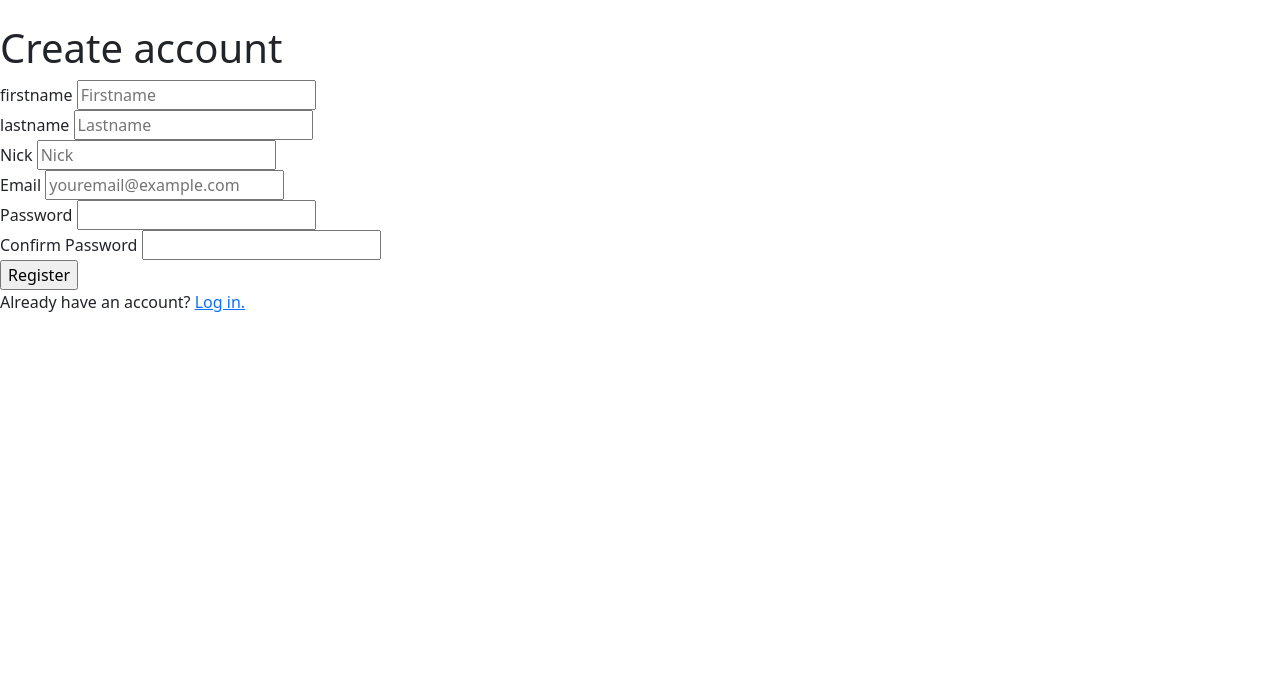
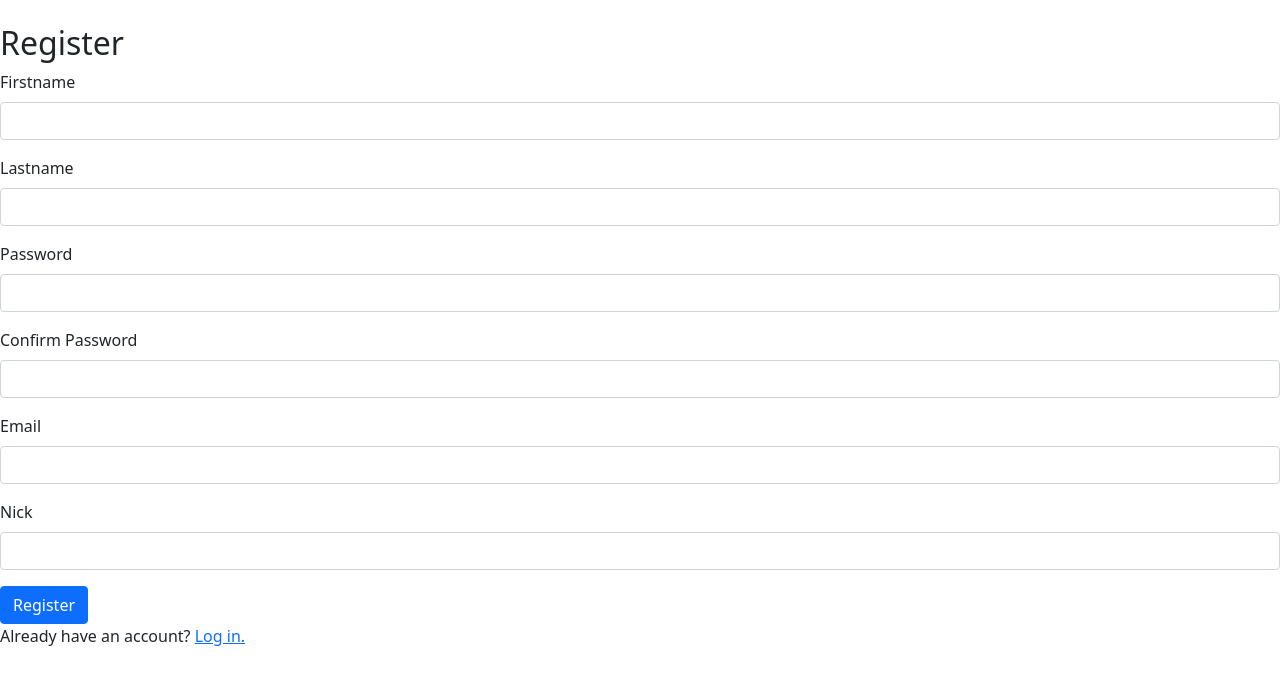
Before and after one commit to mateuszgua/game_typer, a Flask app: template game_app/templates/register.html in a window 1280 px wide. Shown: the part 56-741 px from the top of the page. Run offline with Flask 2, Linux system fonts and the light colour scheme; the template is opened without the code that fills it: values that come from a table or form of the project are taken from there, others are empty; some libraries are stand-ins or nearby versions.

Commit message:
Fix: repair login, change standard form to bootstrap5 in login and registation

```diff
--- a/game_app/app.py
+++ b/game_app/app.py
@@ -10,20 +10,19 @@ from database import db_session, init_db
 from models import User, Role
 from forms import RegistrationForm, LoginForm
 
+from flask_bootstrap import Bootstrap5
+
 
 app = Flask(__name__, instance_relative_config=False)
 app.config.from_object('flask_settings.Config')
-#app.config['SQLALCHEMY_DATABASE_URI'] = url
-app.config['SQLALCHEMY_TRACK_MODIFICATIONS'] = False
-app.config['SECURITY_PASSWORD_SALT'] = os.environ.get(
-    "SECURITY_PASSWORD_SALT", '146585145368132386173505678016728509634')
-#db = SQLAlchemy(app)
 
 user_datastore = SQLAlchemySessionUserDatastore(db_session, User, Role)
 app.security = Security(app, user_datastore)
 
+bootstrap = Bootstrap5(app)
 
-@app.route('/home/')
+
+@app.route('/home')
 # @auth_required()
 def index():
     users = User.query.all()
@@ -36,7 +35,7 @@ def user(user_id):
     return render_template('user.html', user=user)
 
 
-@app.route('/register/', methods=('GET', 'POST'))
+@app.route('/register', methods=('GET', 'POST'))
 def register():
     form = RegistrationForm()
     if form.validate_on_submit():
@@ -57,32 +56,28 @@ def register():
     return render_template('register.html', form=form)
 
 
-@app.route('/login/', methods=['POST', 'GET'])
+@app.route('/login/', methods=['GET', 'POST'])
 def login():
     if current_user.is_authenticated:
         return redirect(url_for('index'))
-
     form = LoginForm()
     if form.validate_on_submit():
         user = User.query.filter_by(email=form.email.data).first()
         if user and user.check_password(password=form.password1.data):
             login_user(user)
-
-            flash('Loged in successfully.')
-
             next = request.args.get('next')
             return redirect(next or url_for('index'))
         flash('Invalid login or password!')
     return render_template('login.html', form=form)
 
 
-@app.route('/logout/')
+@app.route('/logout')
 def logout():
     logout_user()
     return redirect(url_for('index'))
 
 
-@app.route('/create/', methods=('GET', 'POST'))
+@app.route('/create', methods=('GET', 'POST'))
 def create():
     if request.method == 'POST':
         firstname = request.form['firstname']
@@ -101,7 +96,7 @@ def create():
     return render_template('create.html')
 
 
-@app.route('/<int:user_id>/edit/', methods=('GET', 'POST'))
+@app.route('/<int:user_id>/edit', methods=('GET', 'POST'))
 def edit(user_id):
     user = User.query.get_or_404(user_id)
 
@@ -126,7 +121,7 @@ def edit(user_id):
     return render_template('edit.html', user=user)
 
 
-@app.post('/<int:user_id>/delete/')
+@app.post('/<int:user_id>/delete')
 def delete(user_id):
     user = User.query.get_or_404(user_id)
     db_session.delete(user)
--- a/game_app/flask_settings.py
+++ b/game_app/flask_settings.py
@@ -8,9 +8,11 @@ load_dotenv(path.join(basedir, '.env'))
 
 class Config:
     SECRET_KEY = os.getenv("SECRET_KEY", default=None)
+    SECURITY_PASSWORD_SALT = os.getenv("SECURITY_PASSWORD_SALT")
     STATIC_FOLDER = 'static'
     TEMPLATES_FOLDER = 'templates'
     HOST = 'localhost'
     PORT = 9000
     DEBUG = True
     TESTING = True
+    SQLALCHEMY_TRACK_MODIFICATIONS = False
--- a/game_app/forms.py
+++ b/game_app/forms.py
@@ -4,8 +4,8 @@ from wtforms.validators import DataRequired, Email, EqualTo
 
 
 class RegistrationForm(FlaskForm):
-    firstname = StringField('firstname', validators=[DataRequired()])
-    lastname = StringField('lastname', validators=[DataRequired()])
+    firstname = StringField('Firstname', validators=[DataRequired()])
+    lastname = StringField('Lastname', validators=[DataRequired()])
     password1 = PasswordField('Password', validators=[DataRequired()])
     password2 = PasswordField('Confirm Password', validators=[
                               DataRequired(), EqualTo('password1')])
--- a/game_app/templates/register.html
+++ b/game_app/templates/register.html
@@ -1,97 +1,33 @@
 {% extends 'base.html' %}
 
+{% from 'bootstrap5/form.html' import render_form %}
 {% block content %}
 
 {% for message in get_flashed_messages() %}
-<div class="alert alert-warning">
-    <button type="button" class="close" data-dismiss="alert">
-        x
-    </button>
+<svg xmlns="http://www.w3.org/2000/svg" style="display: none;">
+    <symbol id="exclamation-triangle-fill" fill="currentColor" viewBox="0 0 16 16">
+        <path
+            d="M8.982 1.566a1.13 1.13 0 0 0-1.96 0L.165 13.233c-.457.778.091 1.767.98 1.767h13.713c.889 0 1.438-.99.98-1.767L8.982 1.566zM8 5c.535 0 .954.462.9.995l-.35 3.507a.552.552 0 0 1-1.1 0L7.1 5.995A.905.905 0 0 1 8 5zm.002 6a1 1 0 1 1 0 2 1 1 0 0 1 0-2z" />
+    </symbol>
+</svg>
+
+<div class="alert alert-warning d-flex align-items-center" role="alert">
+    <svg class="bi flex-shrink-0 me-2" width="24" height="24" role="img" aria-label="Warning:">
+        <use xlink:href="#exclamation-triangle-fill" />
+    </svg>
+    <div>
         {{ message }}
+    </div>
+    <button type="button" class="btn-close" data-bs-dismiss="alert" aria-label="Close"></button>
 </div>
 {% endfor %}
 
-<h1 style="width: 100%">{% block title %} Create account {% endblock %}</h1>
-<form method="POST" action="/register/">
+<body>
+
+    <h2>Register</h2>
+    {{ render_form(form) }}
     {{ form.csrf_token }}
-
-    <fieldset class="firstname">
-        {{ form.firstname.label }}
-        {{ form.firstname(placeholder='Firstname') }}
-        {% if form.firstname.errors %}
-        <ul class="errors">
-            {% for error in form.firstname.errors %}
-            <li>{{ error }}</li>
-            {% endfor %}
-        </ul>
-        {% endif %}
-    </fieldset>
-
-    <fieldset class="lastname">
-        {{ form.lastname.label }}
-        {{ form.lastname(placeholder='Lastname') }}
-        {% if form.lastname.errors %}
-        <ul class="errors">
-            {% for error in form.lastname.errors %}
-            <li>{{ error }}</li>
-            {% endfor %}
-        </ul>
-        {% endif %}
-    </fieldset>
-
-    <fieldset class="nick">
-        {{ form.nick.label }}
-        {{ form.nick(placeholder='Nick') }}
-        {% if form.nick.errors %}
-        <ul class="errors">
-            {% for error in form.nick.errors %}
-            <li>{{ error }}</li>
-            {% endfor %}
-        </ul>
-        {% endif %}
-    </fieldset>
-
-    <fieldset class="email">
-        {{ form.email.label }}
-        {{ form.email(placeholder='youremail@example.com') }}
-        {% if form.email.errors %}
-        <ul class="errors">
-            {% for error in form.email.errors %}
-            <li>{{ error }}</li>
-            {% endfor %}
-        </ul>
-        {% endif %}
-    </fieldset>
-
-    <fieldset class="password1">
-        {{ form.password1.label }}
-        {{ form.password1 }}
-        {% if form.password1.errors %}
-        <ul class="errors">
-            {% for error in form.password1.errors %}
-            <li>{{ error }}</li>
-            {% endfor %}
-        </ul>
-        {% endif %}
-    </fieldset>
-
-    <fieldset class="password2">
-        {{ form.password2.label }}
-        {{ form.password2 }}
-        {% if form.password2.errors %}
-        <ul class="errors">
-            {% for error in form.password2.errors %}
-            <li>{{ error }}</li>
-            {% endfor %}
-        </ul>
-        {% endif %}
-    </fieldset>
-
-    <div class="submit-button">
-        {{ form.submit }}
-    </div>
-
-</form>
+    {{ form.hidden_tag() }}
 
     <div class="login-signup">
         <div>
@@ -99,4 +35,7 @@
             <a href="{{ url_for('login') }}">Log in.</a>
         </div>
     </div>
+    <!-- Bootstrap JS -->
+</body>
+
 {% endblock %}
```
Also changed, not shown: game_app/templates/login.html (+27 -36 lines). Lines whose indentation alone changed are shown as unchanged.
